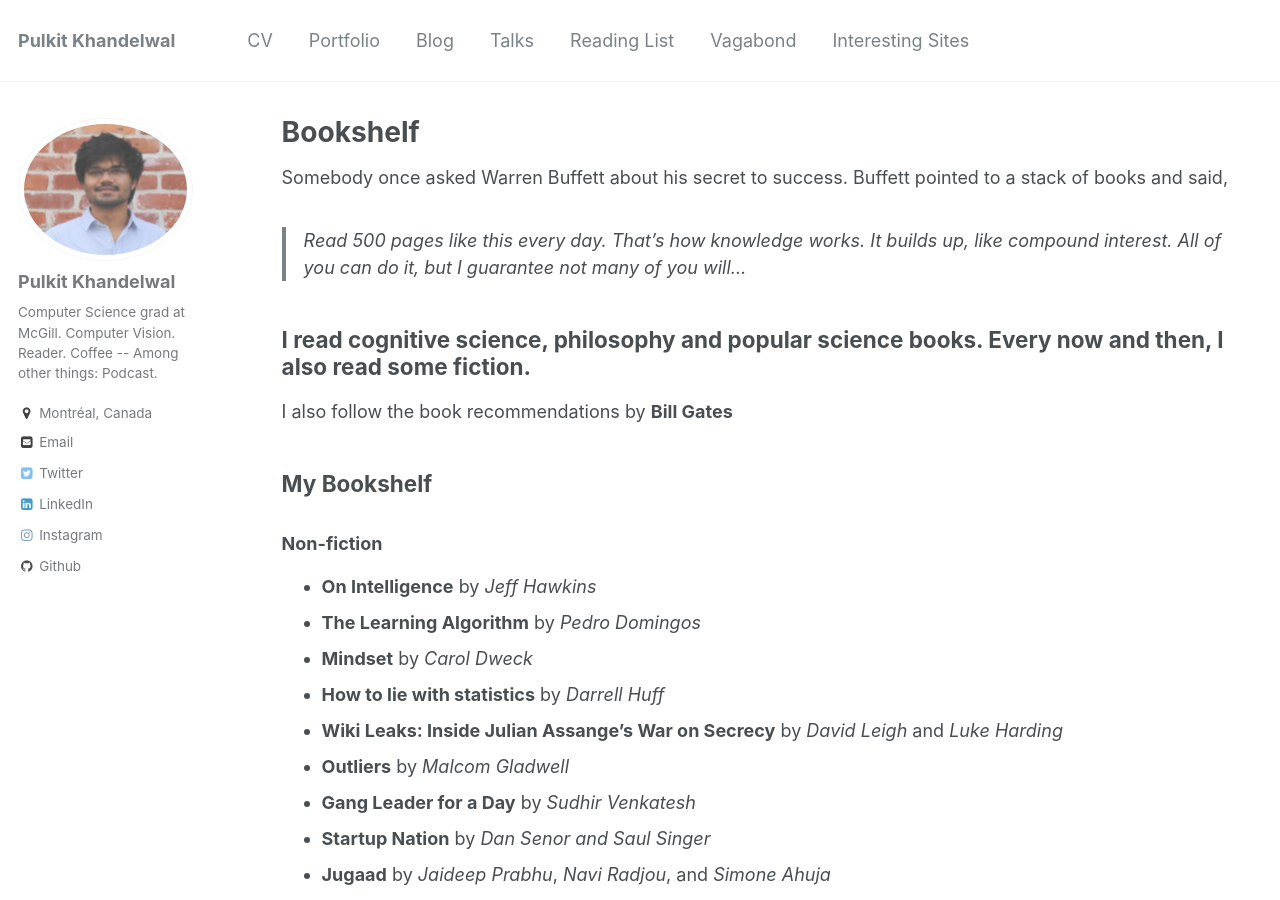
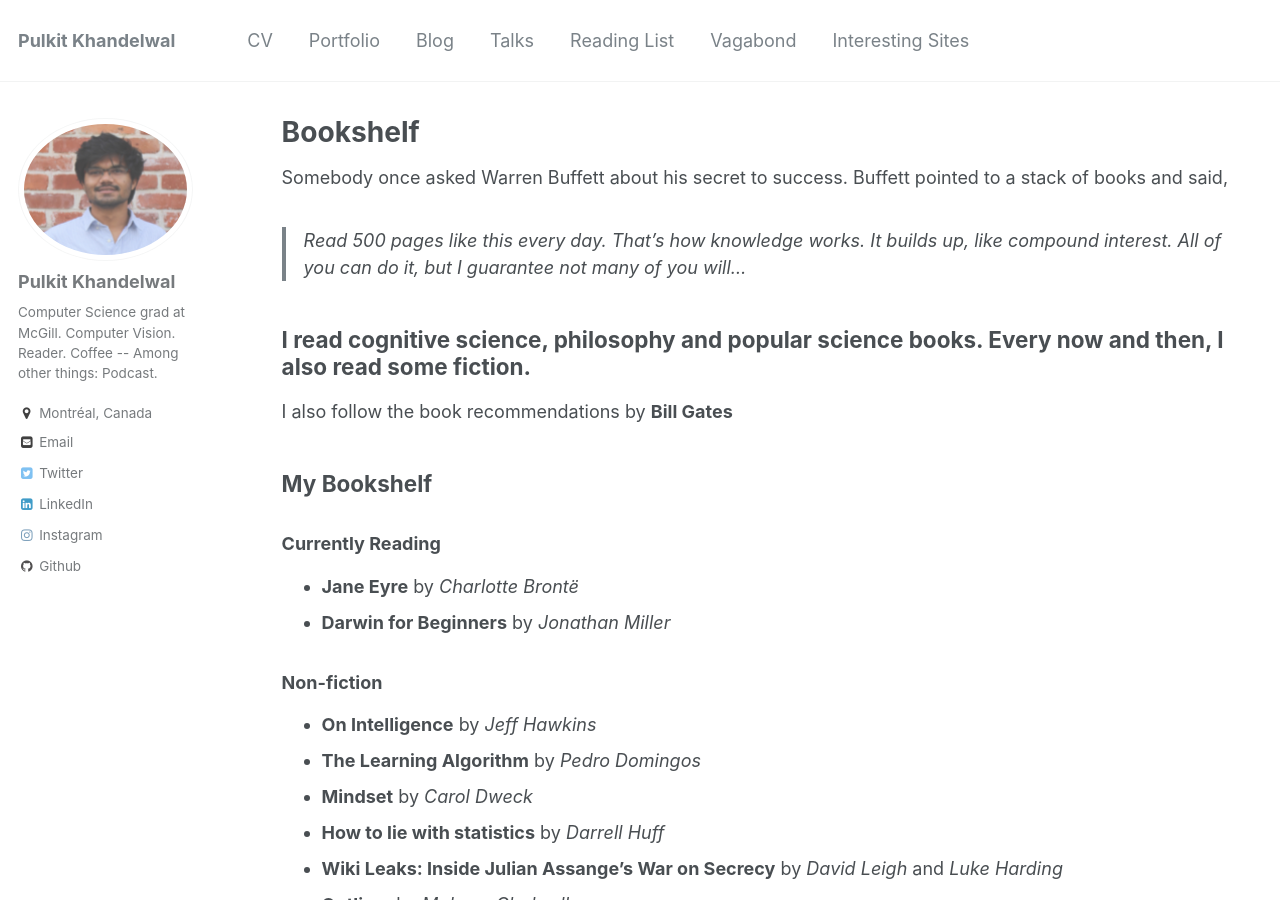
Before and after one commit to Pulkit-Khandelwal/pulkit-khandelwal.github.io, a Jekyll site: the page built from _pages/reading-list.md, in a window 1280 px wide and 900 px high. Built offline with Jekyll 4.4.1, drawn with Linux system fonts in a browser that asks for light colours.

Commit message:
Update reading-list.md

```diff
--- a/_pages/reading-list.md
+++ b/_pages/reading-list.md
@@ -15,6 +15,10 @@ I also follow the book recommendations by [**Bill Gates**](https://www.gatesnote
 
 My Bookshelf
 ------
+
+### Currently Reading
+* **Jane Eyre** by *Charlotte Brontë*
+* **Darwin for Beginners** by *Jonathan Miller*
 
 ### Non-fiction
 * **On Intelligence** by *Jeff Hawkins*
```
